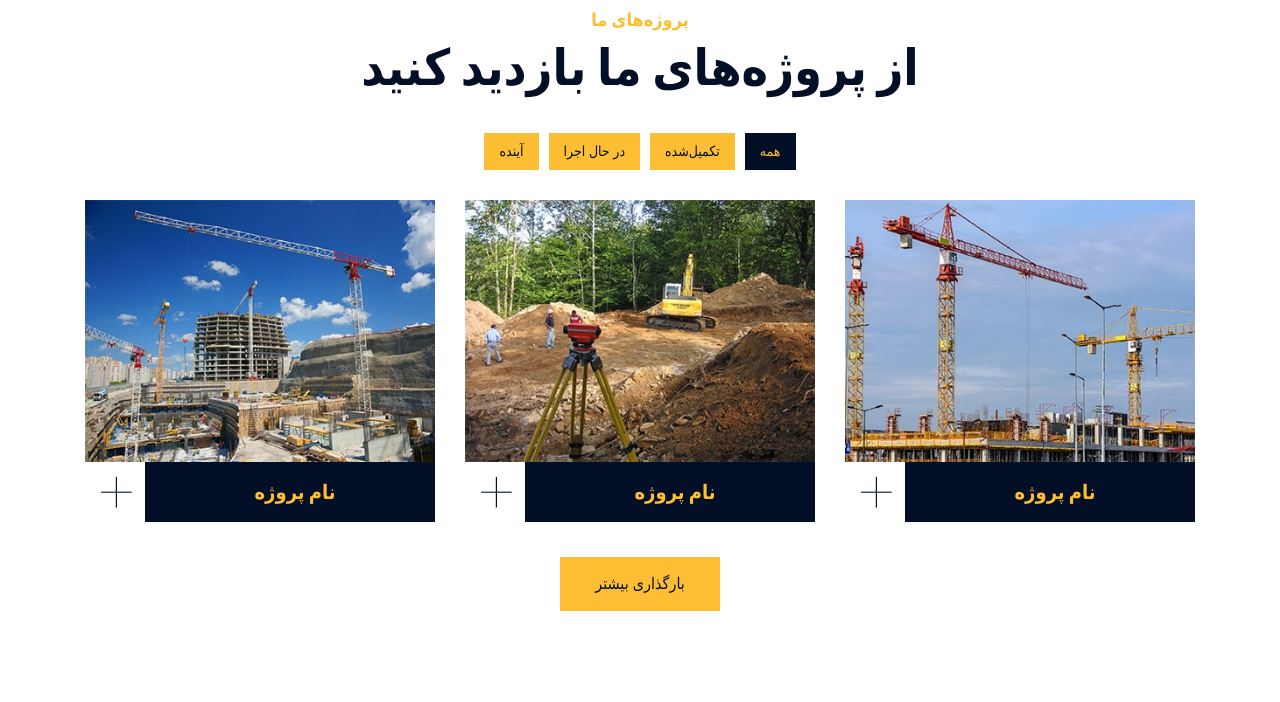
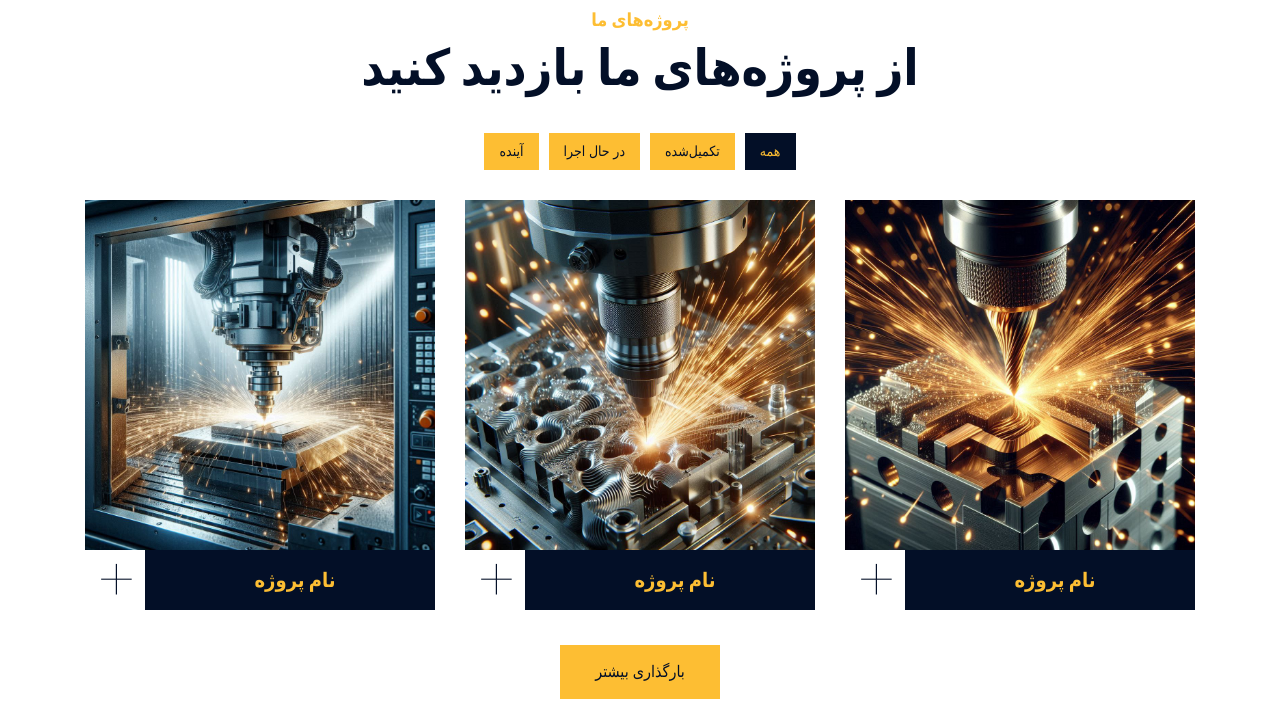
Before and after one commit to SaeedAmini50/Idustrial_WebSite, a Django app: page /portfolio/ in a window 1280 px wide. Shown: the part 565-1267 px from the top of the page. Run offline with Django 5.2, Linux system fonts and the light colour scheme; data comes from the database, SQL or seed files in the repository; data that the repository does not hold is empty; some libraries are stand-ins or nearby versions.

Commit message:
change photo

```diff
--- a/templates/main/portfolio.html
+++ b/templates/main/portfolio.html
@@ -40,7 +40,7 @@
                         <div class="col-lg-4 col-md-6 col-sm-12 portfolio-item first wow fadeInUp" data-wow-delay="0.1s">
                             <div class="portfolio-warp">
                                 <div class="portfolio-img">
-                                    <img src="{% static '' %}img/portfolio-1.jpg" alt="تصویر پروژه">
+                                    <img src="{% static 'img/photo (2).jpeg' %}" alt="تصویر پروژه">
                                     <div class="portfolio-overlay">
                                         <p>
                                             توضیحی درباره این پروژه که اطلاعات کلی آن را نمایش می‌دهد.
@@ -49,7 +49,7 @@
                                 </div>
                                 <div class="portfolio-text">
                                     <h3>نام پروژه</h3>
-                                    <a class="btn" href="{% static '' %}img/portfolio-1.jpg" data-lightbox="portfolio">+</a>
+                                    <a class="btn" href="{% static 'img/photo (3).jpeg' %}" data-lightbox="portfolio">+</a>
                                 </div>
                             </div>
                         </div>
@@ -58,7 +58,7 @@
                         <div class="col-lg-4 col-md-6 col-sm-12 portfolio-item second wow fadeInUp" data-wow-delay="0.2s">
                             <div class="portfolio-warp">
                                 <div class="portfolio-img">
-                                    <img src="{% static '' %}img/portfolio-2.jpg" alt="تصویر پروژه">
+                                    <img src="{% static 'img/photo (4).jpeg' %}" alt="تصویر پروژه">
                                     <div class="portfolio-overlay">
                                         <p>
                                             توضیحی درباره این پروژه که اطلاعات کلی آن را نمایش می‌دهد.
@@ -67,7 +67,7 @@
                                 </div>
                                 <div class="portfolio-text">
                                     <h3>نام پروژه</h3>
-                                    <a class="btn" href="{% static '' %}img/portfolio-2.jpg" data-lightbox="portfolio">+</a>
+                                    <a class="btn" href="{% static 'img/photo (5).jpeg' %}" data-lightbox="portfolio">+</a>
                                 </div>
                             </div>
                         </div>
@@ -76,7 +76,7 @@
                         <div class="col-lg-4 col-md-6 col-sm-12 portfolio-item third wow fadeInUp" data-wow-delay="0.3s">
                             <div class="portfolio-warp">
                                 <div class="portfolio-img">
-                                    <img src="{% static '' %}img/portfolio-3.jpg" alt="تصویر پروژه">
+                                    <img src="{% static 'img/photo (5).jpeg' %}" alt="تصویر پروژه">
                                     <div class="portfolio-overlay">
                                         <p>
                                             توضیحی درباره این پروژه که اطلاعات کلی آن را نمایش می‌دهد.
@@ -85,7 +85,7 @@
                                 </div>
                                 <div class="portfolio-text">
                                     <h3>نام پروژه</h3>
-                                    <a class="btn" href="{% static '' %}img/portfolio-3.jpg" data-lightbox="portfolio">+</a>
+                                    <a class="btn" href="{% static 'img/photo (4).jpeg' %}" data-lightbox="portfolio">+</a>
                                 </div>
                             </div>
                         </div>
--- a/templates/main/weblog2.html
+++ b/templates/main/weblog2.html
@@ -12,7 +12,7 @@
             <div class="col-lg-4 col-md-6 wow fadeInUp" data-wow-delay="0.2s">
                 <div class="blog-item">
                     <div class="blog-img">
-                        <img src="{% static 'img/blog-1.jpg' %}" alt="تحولات جدید در فناوری‌های صنعتی">
+                        <img src="{% static 'img/photo (2).jpeg' %}" alt="تحولات جدید در فناوری‌های صنعتی">
                     </div>
                     <div class="blog-title">
                         <h3>تحولات جدید در فناوری‌های صنعتی</h3>
@@ -34,7 +34,7 @@
             <div class="col-lg-4 col-md-6 wow fadeInUp">
                 <div class="blog-item">
                     <div class="blog-img">
-                        <img src="{% static 'img/blog-2.jpg' %}" alt="نقش قطعات باکیفیت در صنعت">
+                        <img src="{% static 'img/photo (3).jpeg' %}" alt="نقش قطعات باکیفیت در صنعت">
                     </div>
                     <div class="blog-title">
                         <h3>نقش قطعات باکیفیت در صنعت</h3>
@@ -56,7 +56,7 @@
             <div class="col-lg-4 col-md-6 wow fadeInUp" data-wow-delay="0.2s">
                 <div class="blog-item">
                     <div class="blog-img">
-                        <img src="{% static 'img/blog-3.jpg' %}" alt="مدیریت پروژه‌های صنعتی">
+                        <img src="{% static 'img/photo (4).jpeg' %}" alt="مدیریت پروژه‌های صنعتی">
                     </div>
                     <div class="blog-title">
                         <h3>مدیریت پروژه‌های صنعتی</h3>
```
